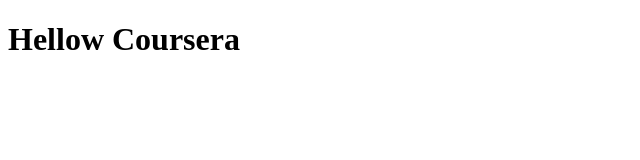
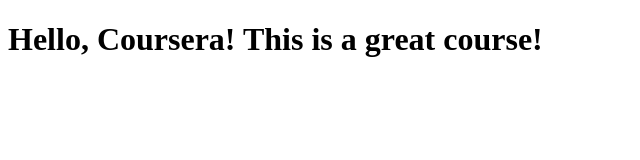
Before and after one commit to cannoniere/Coursera-HTML-CSS-Javascript, a plain HTML site: page site/index.html in a window 1280 px wide. Shown: the whole page, without its empty margins (0-640 px from the left). Drawn offline with Linux system fonts and the light colour scheme.

Commit message:
My second commit!

```diff
--- a/index.html
+++ b/site/index.html
@@ -4,6 +4,6 @@
   <title>Hello Coursera</title>
 </head>
 <body>
-<h1>Hellow Coursera</h1>
+<h1>Hello, Coursera! This is a great course!</h1>
 </body>
 </html>
```
